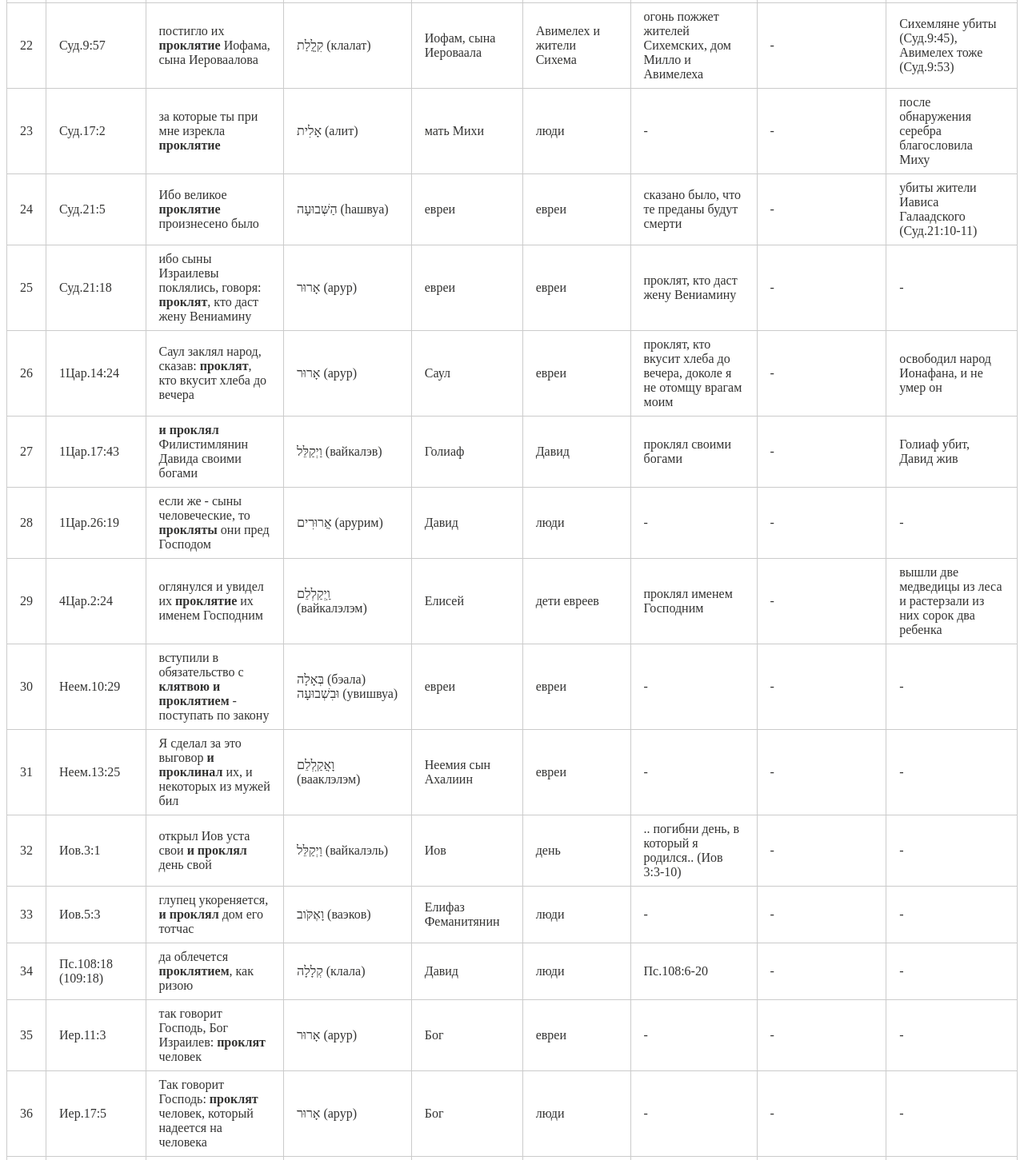
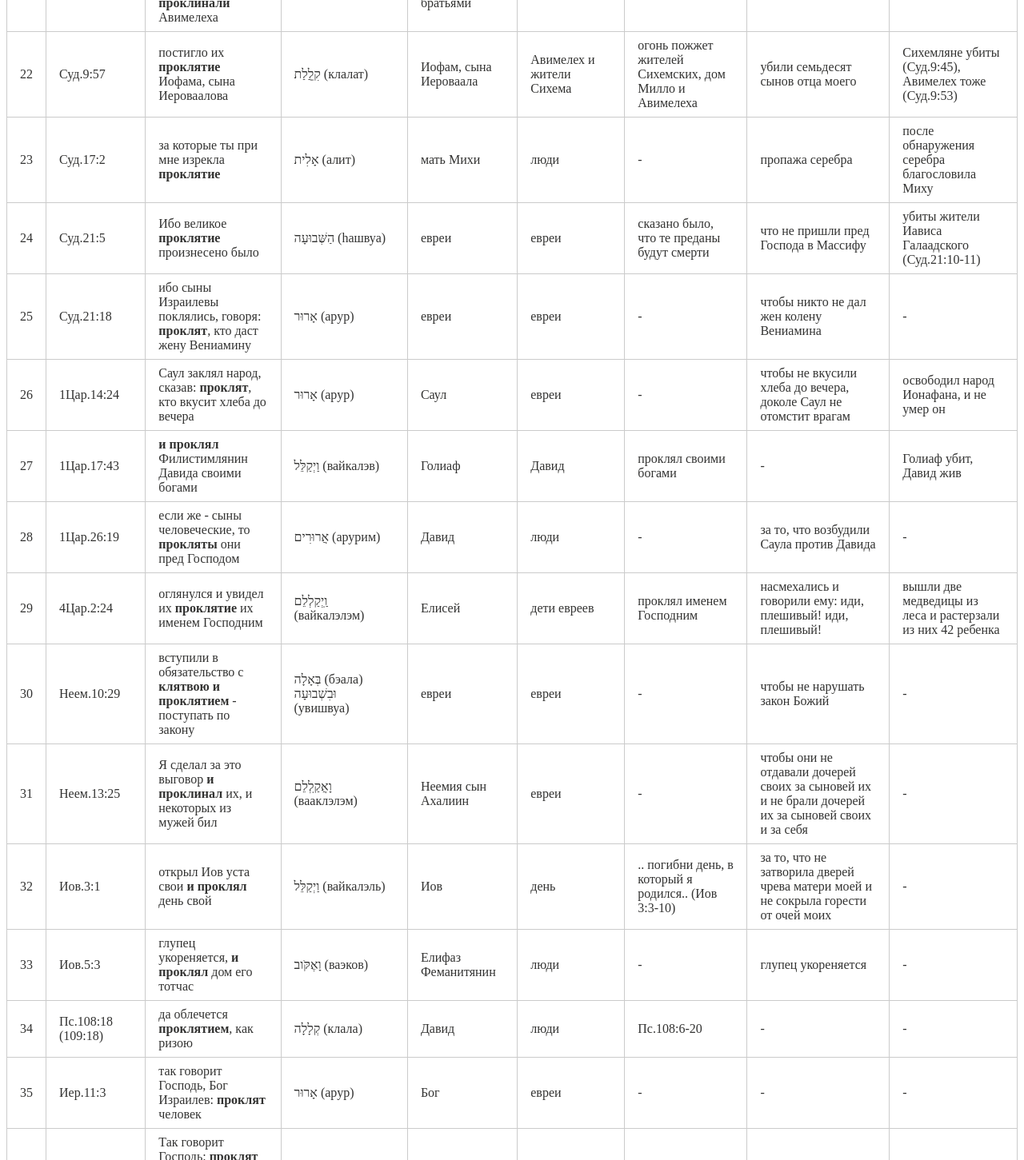
Before and after one commit to kiriathaim/bible, a plain HTML site: page themes/curse.html in a window 1280 px wide. Shown: the part 2850-4301 px from the top of the page at 80% size. Drawn offline with Linux system fonts and the light colour scheme; a web font is replaced by a local one.

Commit message:
Update curse.html

```diff
--- a/themes/curse.html
+++ b/themes/curse.html
@@ -238,7 +238,7 @@
                 <td>Иисус Навин</td>
                 <td>люди</td>
                 <td>на первенце своем он положит основание его и на младшем своем поставит врата его</td>
-                <td>кто восставит и построит город Иерихон</td>
+                <td>чтобы не восстанавливали и не строили Иерихон</td>
                 <td>исполнилось (3Цар.16:34)</td>
             </tr>
             <tr>
@@ -249,7 +249,7 @@
                 <td>Иисус Навин</td>
                 <td>жители Гаваона</td>
                 <td>без конца вы будете рабами, будете рубить дрова и черпать воду для дома Бога моего</td>
-                <td>вы обманули нас</td>
+                <td>обман</td>
                 <td>-</td>
             </tr>
             <tr>
@@ -271,7 +271,7 @@
                 <td>Иофам, сына Иероваала</td>
                 <td>Авимелех и жители Сихема</td>
                 <td>огонь пожжет жителей Сихемских, дом Милло и Авимелеха</td>
-                <td>-</td>
+                <td>убили семьдесят сынов отца моего</td>
                 <td>Сихемляне убиты (Суд.9:45), Авимелех тоже (Суд.9:53)</td>
             </tr>
             <tr>
@@ -282,7 +282,7 @@
                 <td>мать Михи</td>
                 <td>люди</td>
                 <td>-</td>
-                <td>-</td>
+                <td>пропажа серебра</td>
                 <td>после обнаружения серебра благословила Миху</td>
             </tr>
             <tr>
@@ -293,7 +293,7 @@
                 <td>евреи</td>
                 <td>евреи</td>
                 <td>сказано было, что те преданы будут смерти</td>
-                <td>-</td>
+                <td>что не пришли пред Господа в Массифу</td>
                 <td>убиты жители Иависа Галаадского (Суд.21:10-11)</td>
             </tr>
             <tr>
@@ -303,8 +303,8 @@
                 <td>אָרוּר  (арур)</td>
                 <td>евреи</td>
                 <td>евреи</td>
-                <td>проклят, кто даст жену Вениамину</td>
-                <td>-</td>
+                <td>-</td>
+                <td>чтобы никто не дал жен колену Вениамина</td>
                 <td>-</td>
             </tr>
             <tr>
@@ -314,8 +314,8 @@
                 <td>אָרוּר  (арур)</td>
                 <td>Саул</td>
                 <td>евреи</td>
-                <td>проклят, кто вкусит хлеба до вечера, доколе я не отомщу врагам моим</td>
-                <td>-</td>
+                <td>-</td>
+                <td>чтобы не вкусили хлеба до вечера, доколе Саул не отомстит врагам</td>
                 <td>освободил народ Ионафана, и не умер он</td>
             </tr>
             <tr>
@@ -337,7 +337,7 @@
                 <td>Давид</td>
                 <td>люди</td>
                 <td>-</td>
-                <td>-</td>
+                <td>за то, что возбудили Саула против Давида</td>
                 <td>-</td>
             </tr>
             <tr>
@@ -348,8 +348,8 @@
                 <td>Елисей</td>
                 <td>дети евреев</td>
                 <td>проклял именем Господним</td>
-                <td>-</td>
-                <td>вышли две медведицы из леса и растерзали из них сорок два ребенка</td>
+                <td>насмехались и говорили ему: иди, плешивый! иди, плешивый!</td>
+                <td>вышли две медведицы из леса и растерзали из них 42 ребенка</td>
             </tr>
             <tr>
                 <td>30</td>
@@ -359,7 +359,7 @@
                 <td>евреи</td>
                 <td>евреи</td>
                 <td>-</td>
-                <td>-</td>
+                <td>чтобы не нарушать закон Божий</td>
                 <td>-</td>
             </tr>
             <tr>
@@ -370,7 +370,7 @@
                 <td>Неемия сын Ахалиин</td>
                 <td>евреи</td>
                 <td>-</td>
-                <td>-</td>
+                <td>чтобы они не отдавали дочерей своих за сыновей их и не брали дочерей их за сыновей своих и за себя</td>
                 <td>-</td>
             </tr>
             <tr>
@@ -381,7 +381,7 @@
                 <td>Иов</td>
                 <td>день</td>
                 <td>.. погибни день, в который я родился.. (Иов 3:3-10)</td>
-                <td>-</td>
+                <td>за то, что не затворила дверей чрева матери моей и не сокрыла горести от очей моих</td>
                 <td>-</td>
             </tr>
             <tr>
@@ -392,7 +392,7 @@
                 <td>Елифаз Феманитянин</td>
                 <td>люди</td>
                 <td>-</td>
-                <td>-</td>
+                <td>глупец укореняется</td>
                 <td>-</td>
             </tr>
             <tr>
```
